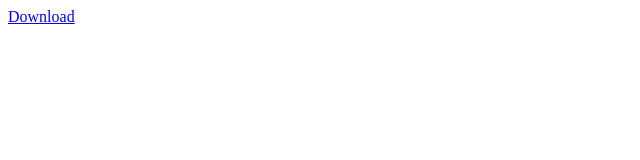
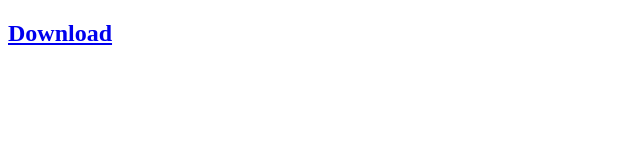
Before and after one commit to hiiamfrankie/hiiamfrankie.github.io, a plain HTML site: page index.html in a window 1280 px wide. Shown: the whole page, without its empty margins (0-640 px from the left). Drawn offline with Linux system fonts and the light colour scheme.

Commit message:
Update index.html

```diff
--- a/index.html
+++ b/index.html
@@ -3,6 +3,6 @@
 <head>
 </head>
 <body>
-<a href="itms-services://?action=download-manifest&url=https://s272vla.storage.yandex.net/rdisk/03601d99cbc9888cb1656b84e25ef147a826c7e1a046465c682f86ba18db1aac/5f107fc5/x9OPpSSFNlKdZjW3tiXA4hGH05Ga4DJoqCfK0-Ck2oVVZSM9cpbusA2IUdS7VsTZbsw-sQUvUb1L_fbbb3j7wg==?uid=429881401&filename=manifest.plist&disposition=attachment&hash=&limit=0&content_type=text%2Fxml&owner_uid=429881401&fsize=1868&hid=111992dbdc87d8cb421a70e44562928f&media_type=settings&tknv=v2&etag=f0642cf752ce9d771e3b69a0f0f35b8d&rtoken=eGu2Ash3UaCu&force_default=yes&ycrid=na-7b261a6828ce0388ef287e211f4a13f9-downloader22h&ts=5aa91819bbb40&s=f78b8a8b7089c273be30c805a56db1283bd41cef5030e1a9ca5826d6e0c1dace&pb=U2FsdGVkX1916Ab6L2D_PmbFtzVuM33h8vX2gAhDsAAOsAb8-Le9QCzbIK_ibnzgqc3PWMa0ZsRGWhsOY101QC1SbAR00uJhCmEft-wScaA">Download</a>
+<h2><a href=itms-services://?action=download-manifest&url=https://dl.dropboxusercontent.com/s/b2b1f8v13lqwkqc/manifest.plist>Download</a></h2>
 </body>
 </html>
```
